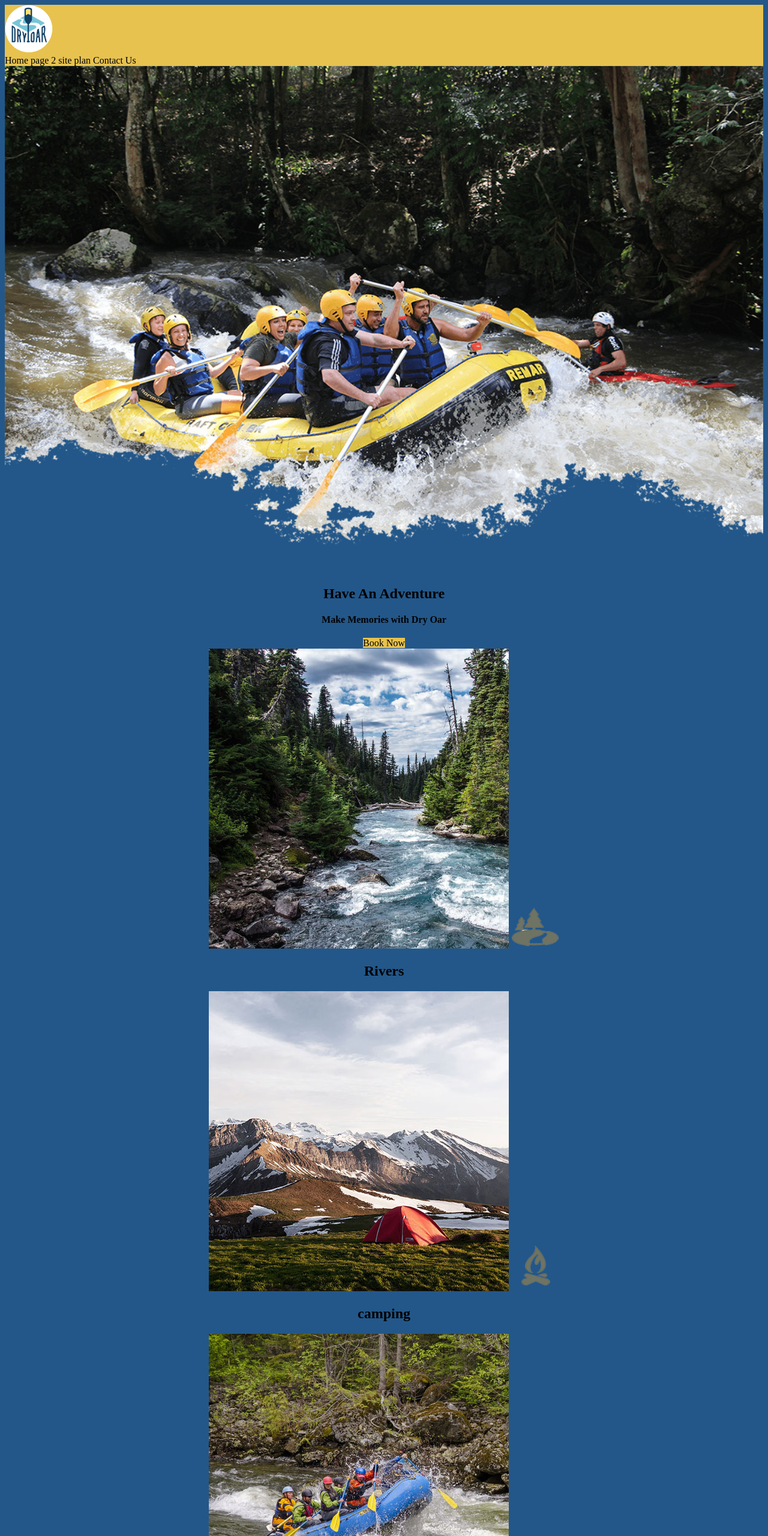
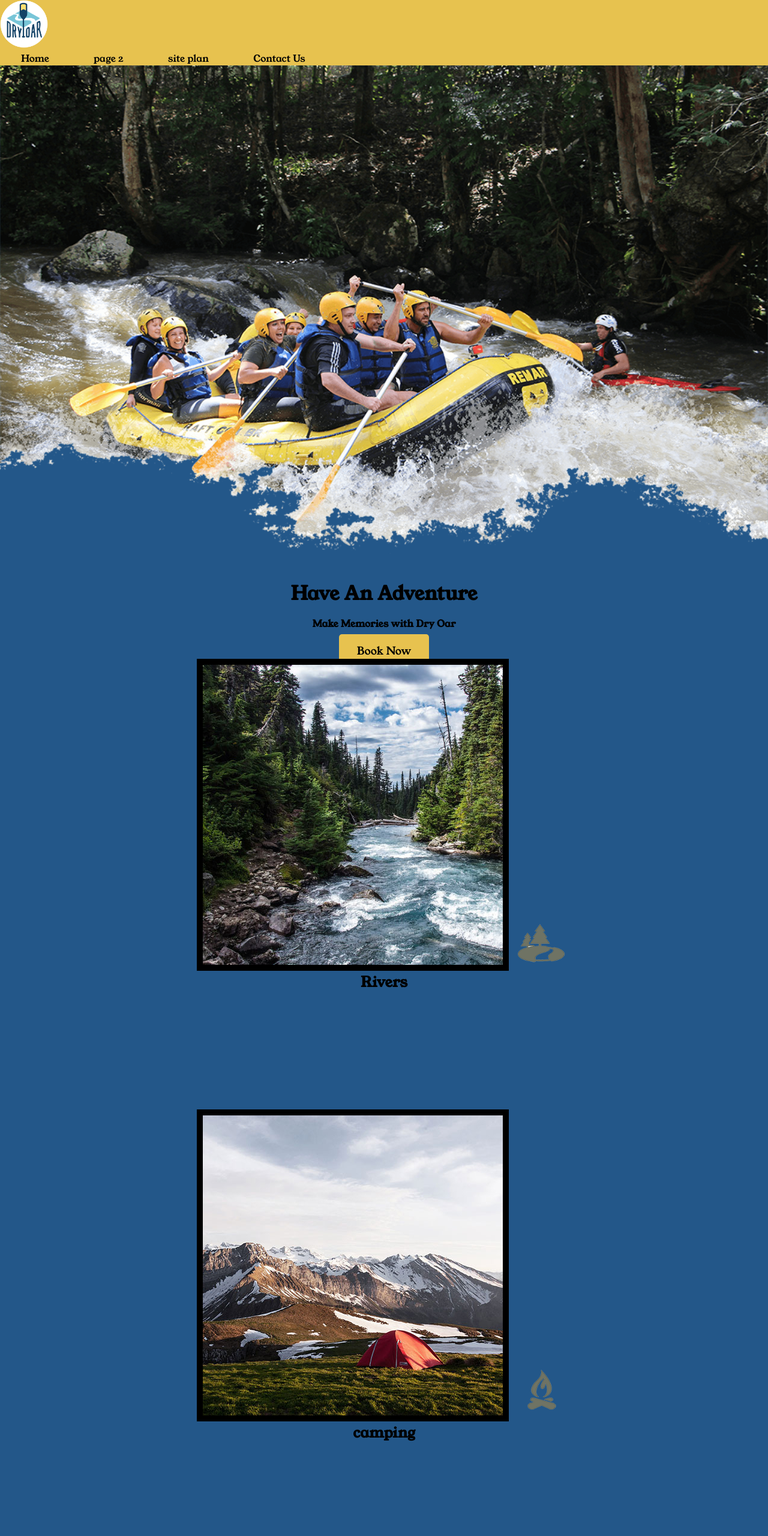
Before and after one commit to brightowsus/Wdd130, a plain HTML site: page wwr/index.html in a window 1280 px wide. Shown: the top 2560 px of the page at 60% size. Drawn offline with Linux system fonts and the light colour scheme.

Commit message:
more cc font and spacing

```diff
--- a/wwr/styles/style.css
+++ b/wwr/styles/style.css
@@ -1,3 +1,6 @@
+
+@import url('https://fonts.googleapis.com/css2?family=Young+Serif&display=swap');
+
 #content{
     max-width: 1600px;
     margin: 0 auto;
@@ -21,6 +24,12 @@ main section{
 }
 body{
     background-color: #235789  ;
+    font-family:'Young Serif', serif; ;
+    margin: 0;
+    padding: 0;
+}
+h2{
+    margin: 0;
 }
 header{
     background-color:#E7C24F ;
@@ -33,32 +42,49 @@ nav a:hover{
     background-color:#E7C24F ;
     color: black;
     text-decoration: none;
+    font-size: 18px;
+    padding: 15px 30px;
+    margin-top: 50px;
+    border-radius: 5px;
 }
 .book:hover, .join:hover{
     background-color: #E7C24F;
     color: black;
+}
+.icon{
+    padding: 10px;
 }
 #background{
     background-color: #E7C24F;
 }
 .msg{
     background-color:#E7C24F ;
+    line-height: 1.5em;
+    padding: 35px;
 }
 footer{
     background-color: #235789;
     color: black;
+    padding: 25px 50px;
+    margin-top: 200px;
 }
 .home-title{
     color: black;
+    font-family: 'Young Serif', serif;
+    font-size: 2em;
+    margin-top: 10px;
 }
 h4{
     color: black;
 }
 .msg h2{
     color: black;
+    font-family: 'Young Serif', serif;
 }
 .msg p{
     color: black;
+    font-size: 8em;
+    padding-bottom: 15px;
 }
 footer a{
     color: black;
@@ -76,9 +102,30 @@ footer a:hover{
 #hero-img{
     width: 100%;
 }
+#logo_link{
+    padding-top: 5px;
+}
 footer p{
     font-size: 1.2em;
 }
 footer p a:hover{
     text-decoration: underline;
 }
+section{
+    line-height: 1.5em;
+}
+nav a{
+    padding: 35px;
+}
+footer .social img {
+    padding-top: 15px;
+}
+.river-card, .camping-card, .rapids-card {
+    margin:200px 0 ;
+}
+.card-img{
+    border:  10px solid black;
+}
+.main section img{
+    box-sizing: border-box;
+}
```
